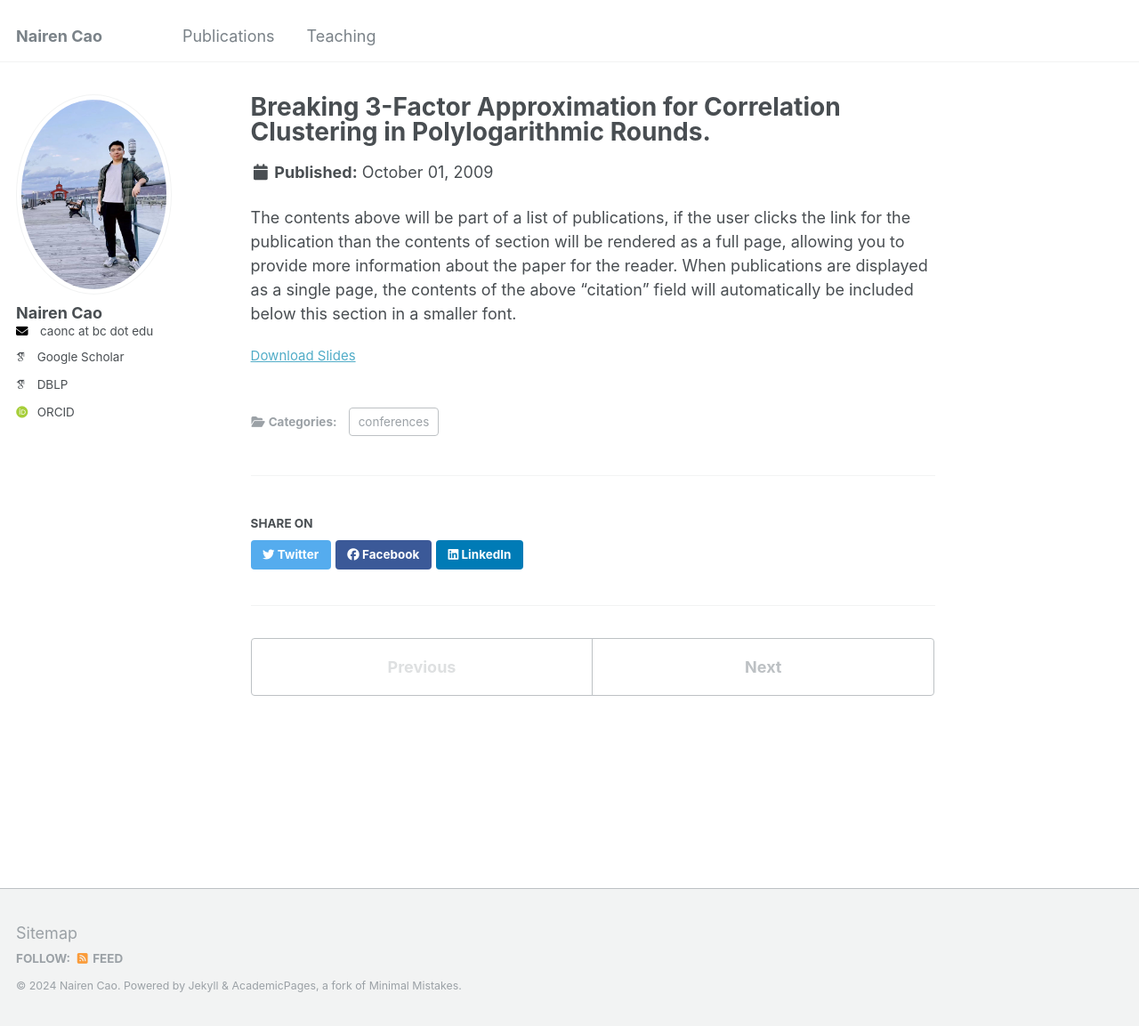
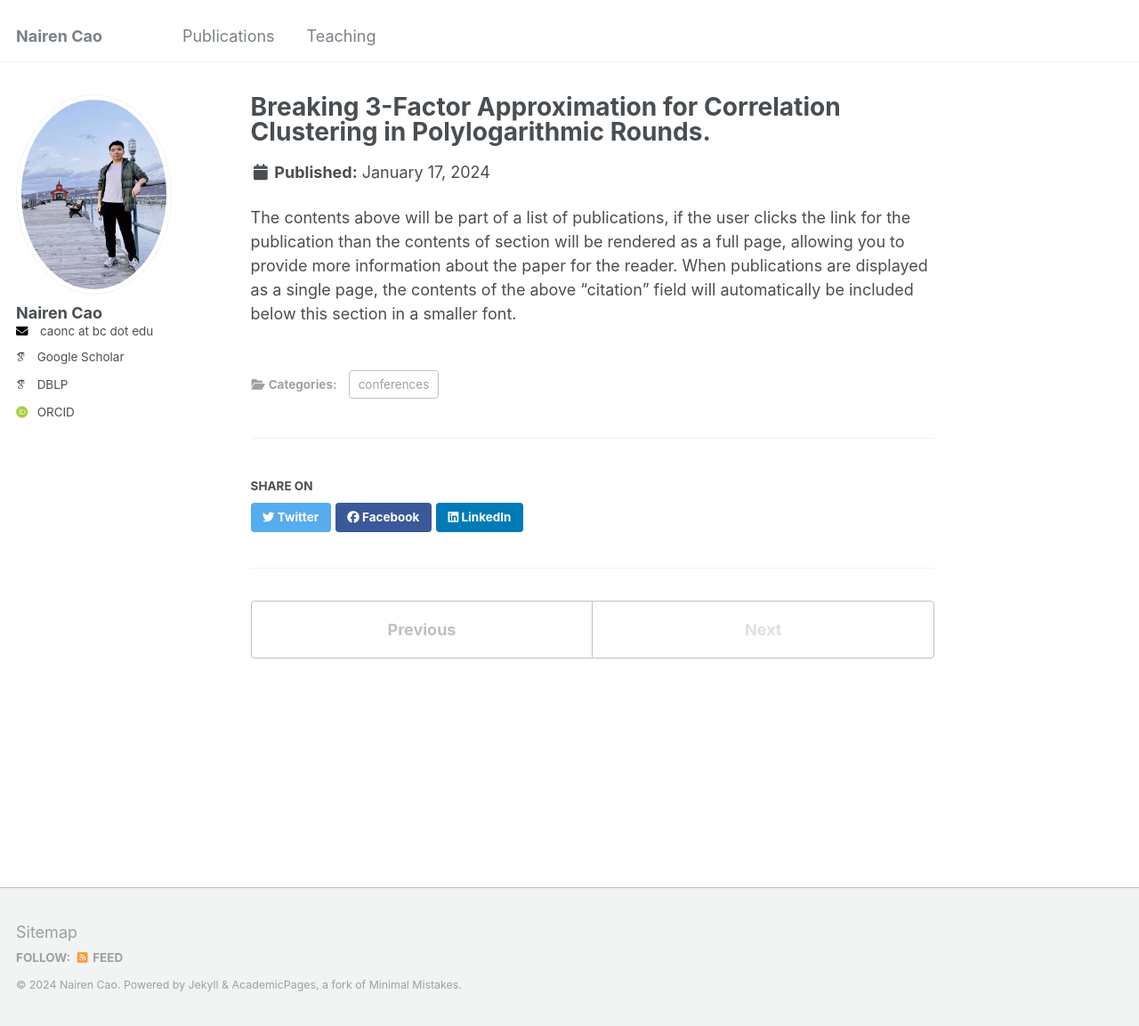
Before and after one commit to nairenc/nairenc.github.io, a Jekyll site: the page built from _publications/2009-10-01-paper-title-number-1.md, in a window 1280 px wide and 1153 px high. Shown: the whole window at 89% size. Built offline with Jekyll 4.4.1, drawn with Linux system fonts in a browser that asks for light colours; some web fonts are replaced.

Commit message:
Update 2009-10-01-paper-title-number-1.md

```diff
--- a/_publications/2009-10-01-paper-title-number-1.md
+++ b/_publications/2009-10-01-paper-title-number-1.md
@@ -4,12 +4,12 @@
 category: conferences
 permalink: /publication/2009-10-01-paper-title-number-1
 excerpt: 'This paper is about the number 1. The number 2 is left for future work.'
-date: 2009-10-01
+date: 2024-01-17
 venue: #'Journal 1'
-slidesurl: 'http://academicpages.github.io/files/slides2.pdf'
-paperurl: 'http://academicpages.github.io/files/paper2.pdf'
+slidesurl: #'http://academicpages.github.io/files/slides2.pdf'
+paperurl: 'nairenc.github.io/files/CCparallel_24.pdf'
 citation: #'Your Name, You. (2009). &quot;Paper Title Number 1.&quot; <i>Journal 1</i>. 1(1).'
-conference_abbr: 'SODA24'
+confabbr: 'SODA24'
 paper_author: '<br>Nairen Cao, <a href="https://tmt514.github.io/"> Shang-En Huang</a>, <a href="https://sites.google.com/site/distributedhsinhao/"> Hsin-Hao Su</a>  <br>'
 ---
 
```
